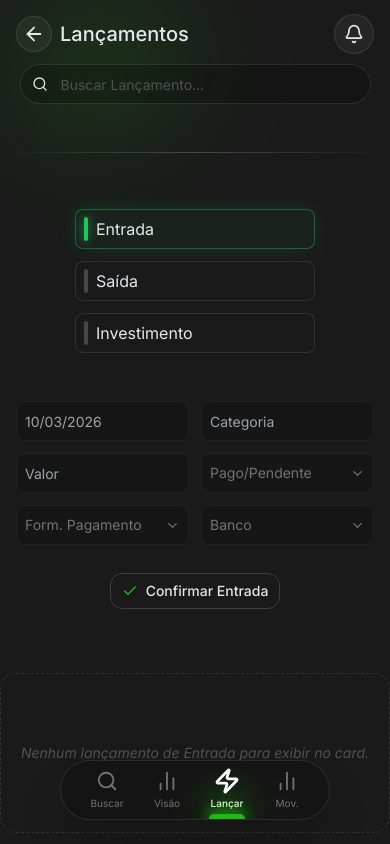
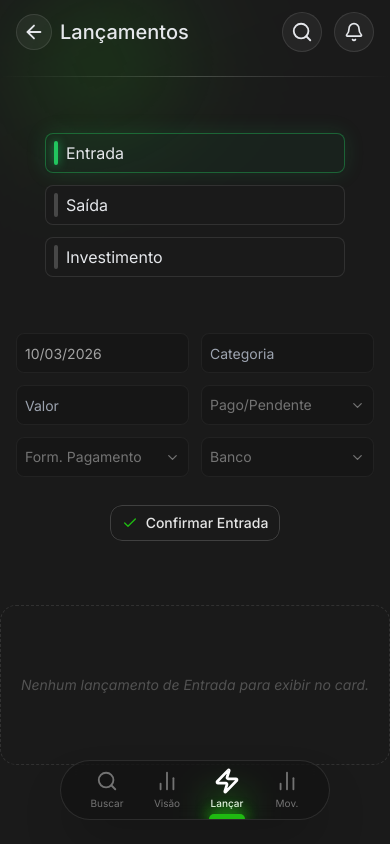
Before and after one commit to gabriellyleitedev/treeyo-dashboard-saas, a React (Vite) app: page /lancamento in a window 390 px wide. Built offline with nearby package versions, Linux system fonts and the light colour scheme.

Commit message:
nova alteração

```diff
--- a/src/pages/Lancamento.jsx
+++ b/src/pages/Lancamento.jsx
@@ -50,6 +50,8 @@ const Lancamento = () => {
         const salvos = localStorage.getItem("@treeyo:lancamentos");
         return salvos ? JSON.parse(salvos) : [];
     });
+
+    const [searchAberto, setSearchAberto] = useState(false);
 
     const { adicionarNotificacao } = useNotifications();
 
@@ -112,46 +114,55 @@ const Lancamento = () => {
         <div className="w-full lg:h-screen min-h-screen overflow-x-hidden bg-transparent flex flex-col lg:pb-0 pb-24">
 
             {/* LUZ VERDE TOPO */}
-            <div className='pointer-events-none absolute top-0 left-1/2 -translate-x-1/2 w-1/2 h-22 bg-gradient-to-r from-transparent via-[#1fba11]/40 to-transparent blur-[60px] -rotate-12 '></div>
+            <div className='pointer-events-none absolute top-0 left-1/2 -translate-x-1/2 w-1/2 h-22 bg-gradient-to-r from-transparent via-[#1fba11]/40 to-transparent blur-[60px] -rotate-12'></div>
 
             {/* HEADER MOBILE (Exclusivo Mobile) */}
-            <div className="md:hidden flex items-center justify-between px-4 py-0 relative pt-1 ">
-                <div className="absolute inset-0 -z-10  rounded-md" />
-
-                {/* Perfil Mobile */}
-                <div className="md:hidden flex items-center justify-between px-0 py-3 sticky top-0 z-50 ">
+            <div className="md:hidden flex items-center justify-between px-4 py-0 relative pt-3 ">
+                <AnimatePresence mode="wait">
+                    {!searchAberto ? (
+                        <motion.div
+                            key="header-normal"
+                            initial={{ opacity: 0 }} animate={{ opacity: 1 }} exit={{ opacity: 0 }}
+                            className="flex items-center justify-between w-full"
+                        >
                             <div className="flex items-center gap-2">
-                        <button
-                            onClick={() => navigate(-1)}
-                            className="w-9 h-9 rounded-full bg-white/5 backdrop-blur-md border border-white/10 flex items-center justify-center text-gray-200"
-                        >
+                                <button onClick={() => navigate(-1)} className="w-9 h-9 rounded-full bg-white/5 border border-white/10 flex items-center justify-center text-gray-200">
                                     <ArrowLeft size={22} />
                                 </button>
                                 <h1 className="text-gray-200 font-medium text-xl">Lançamentos</h1>
                             </div>
-                </div>
-
                             <div className="flex items-center gap-3">
-                    <div className="flex items-center gap-3">
+                                <button onClick={() => setSearchAberto(true)} className="p-2 text-gray-200 bg-white/5 border border-white/10 rounded-full">
+                                    <Search size={22} />
+                                </button>
                                 <NotificationBell modulo="lancamentos" />
                             </div>
-                </div>
-            </div>
-
-            {/* SEARCH EXCLUSIVO MOBILE  */}
-            <div className="md:hidden flex items-center justify-center mb-6 ">
-                <div className="flex items-center group relative">
-                    <Search className="absolute left-3 w-4 h-4 text-neutral-200 group-focus-within:text-green-500 transition-colors" />
+                        </motion.div>
+                    ) : (
+                        <motion.div
+                            key="search-active"
+                            initial={{ opacity: 0, x: 10 }} animate={{ opacity: 1, x: 0 }} exit={{ opacity: 0, x: 10 }}
+                            className="flex items-center gap-2 w-full"
+                        >
+                            <div className="relative flex-1">
+                                <Search className="absolute left-3 top-1/2 -translate-y-1/2 w-4 h-4 text-green-500" />
                                 <input
-                        autoComplete="off"
+                                    autoFocus
                                     value={busca}
                                     onChange={(e) => setBusca(e.target.value)}
-                        type="text"
-                        placeholder="Buscar Lançamento..."
-                        style={{ paddingLeft: "2rem" }}
-                        className="bg-black/20 text-sm text-gray-200 py-2 border border-white/10 rounded-full pl-10 pr-4 h-10 w-[90vw] max-w-[420px] focus:outline-none focus:border-green-500/20 transition-all duration-300 placeholder:text-neutral-600 cursor-pointer"
+                                    placeholder="Buscar lançamentos..."
+                                    className="w-full bg-white/5 text-sm text-gray-200 py-2 pl-10 pr-4 rounded-full border border-green-500/30 focus:outline-none"
                                 />
                             </div>
+                            <button
+                                onClick={() => { setSearchAberto(false); setBusca(""); }}
+                                className="text-xs font-medium text-neutral-400 uppercase px-2"
+                            >
+                                Cancelar
+                            </button>
+                        </motion.div>
+                    )}
+                </AnimatePresence>
             </div>
 
             <motion.div className="w-full h-full flex flex-col " initial="hidden" animate="visible" variants={container}>
@@ -239,7 +250,7 @@ const Lancamento = () => {
                                     <div
                                         key={tipo}
                                         onClick={() => setTipoAtivo(tipo)}
-                                        className={`flex items-center justify-start px-2 py-2.5 md:w-36 w-[240px] h-10 rounded-lg border transition-all duration-300 cursor-pointer ${cores.glow}`}
+                                        className={`flex items-center justify-start px-2 py-2.5 md:w-36 w-[300px] h-10 rounded-lg border transition-all duration-300 cursor-pointer ${cores.glow}`}
                                     >
                                         <span className={`h-6 w-1 flex  rounded-full transition-all duration-300 ${cores.barra}`}></span>
                                         <span className="pl-2 font-normal text-gray-200 select-none">{tipo}</span>
@@ -255,7 +266,7 @@ const Lancamento = () => {
                     {/* BLOCO DO FORMULÁRIO */}
                     <div className="shrink-0 w-full xl:w-auto">
                         <motion.div variants={itemVariants}>
-                            <div className="flex justify-center xl:justify-end w-full px-4 pt-12 xl:px-0 xl:pr-10">
+                            <div className="flex justify-center xl:justify-end w-full px-4 pt-14 xl:px-0 xl:pr-10">
                                 <FormularioLancamento
                                     tipoSelecionado={tipoAtivo}
                                     aoConfirmar={(novo) => {
```
Lines whose indentation alone changed are shown as unchanged.
